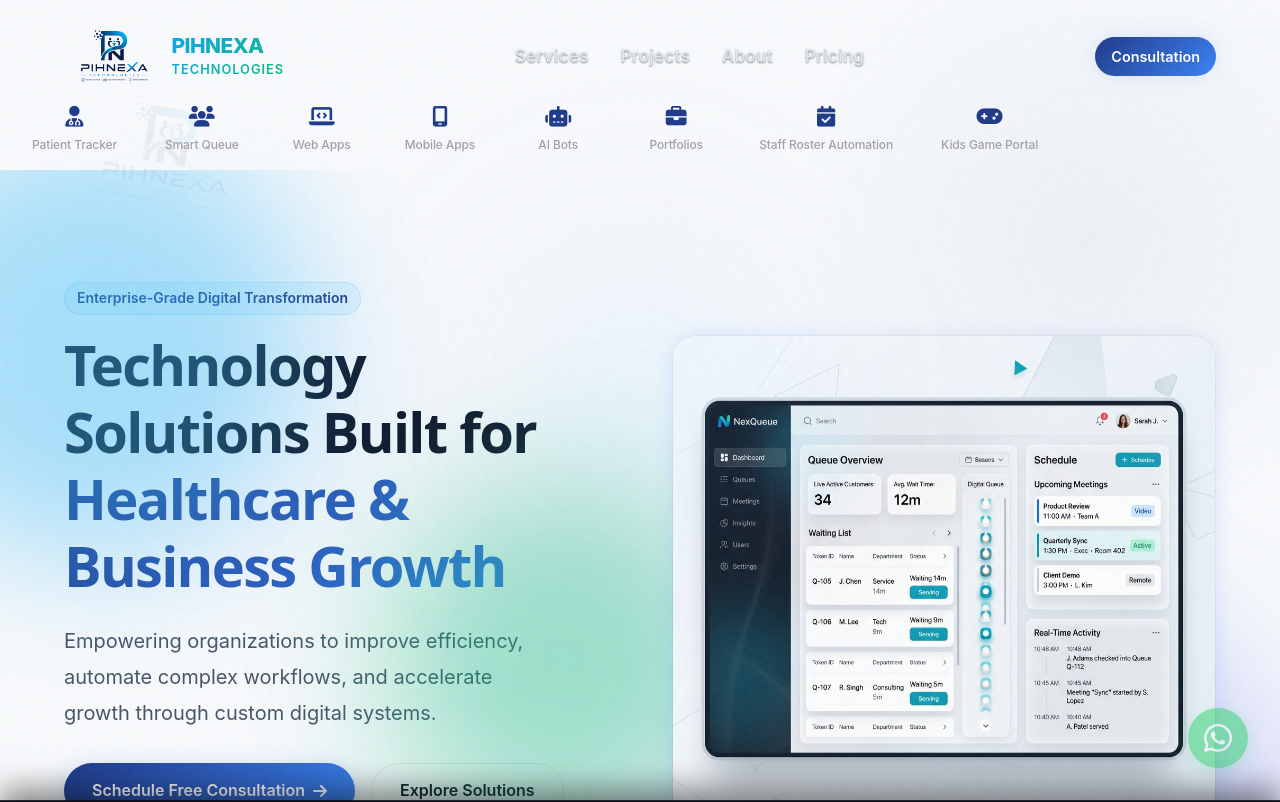
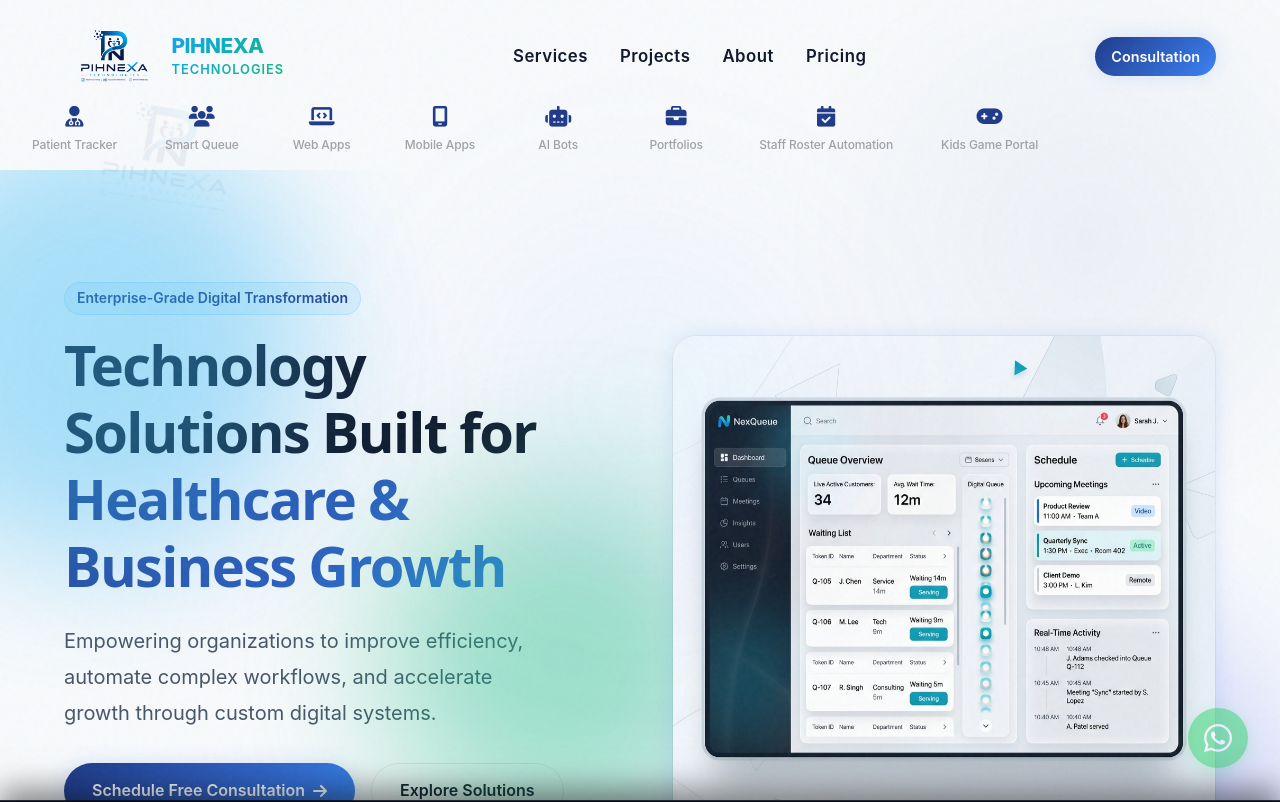
Before and after one commit to Anku9991/Ankush.AI, a Next.js app: page / in a window 1280 px wide. Shown: the top 802 px of the page. Built offline with nearby package versions, Linux system fonts and the light colour scheme.

Commit message:
Fix navbar link colors for light and dark modes

```diff
--- a/src/app/globals.css
+++ b/src/app/globals.css
@@ -246,14 +246,22 @@
 
 .nav-links a {
   font-size: 1.05rem;
-  font-weight: 500;
-  color: #e2e8f0;
-  text-shadow: 0 1px 2px rgba(0,0,0,0.5);
+  font-weight: 600;
+  color: var(--text-main);
   letter-spacing: 0.5px;
+  transition: color 0.3s ease;
 }
 
 .nav-links a:hover {
   color: var(--accent-primary);
+}
+
+.navbar.scrolled .nav-links a {
+  color: #f8fafc;
+}
+
+.navbar.scrolled .nav-links a:hover {
+  color: #38bdf8;
 }
 
 .mobile-toggle {
```
